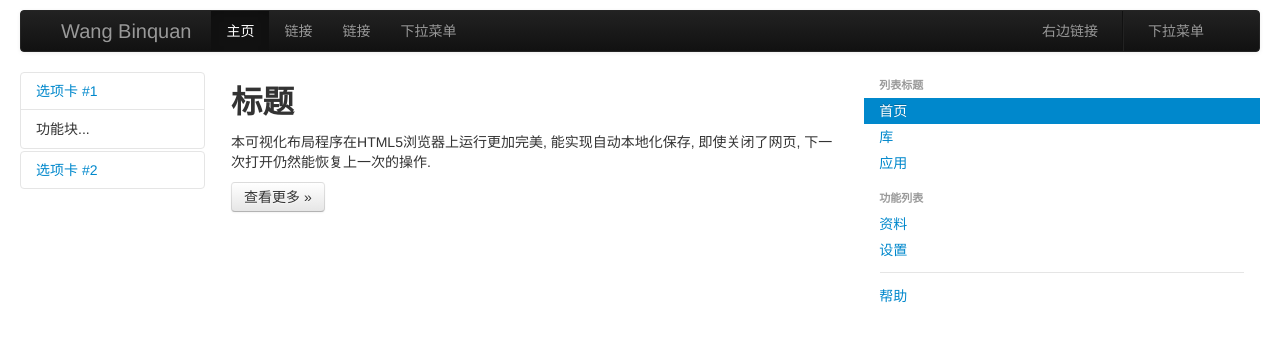
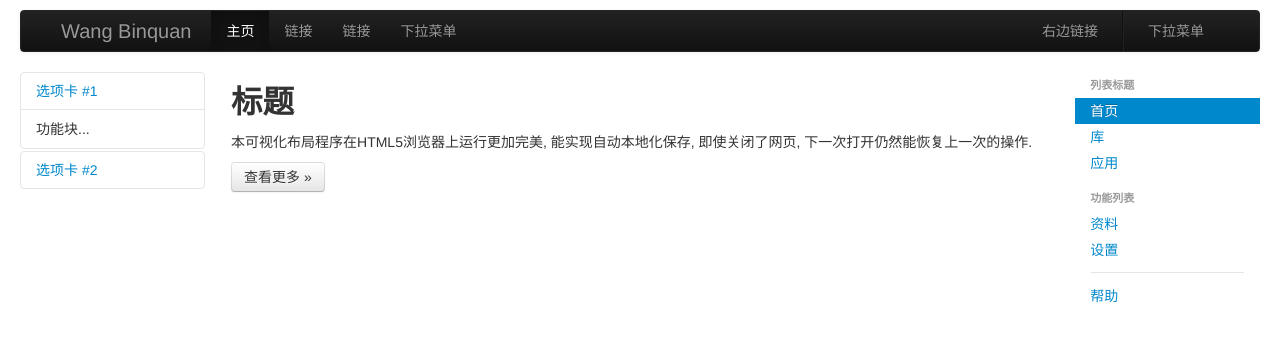
Before and after one commit to WangBinquan/WangBinquan.github.io, a plain HTML site: page index.html in a window 1280 px wide. Drawn offline with Linux system fonts and the light colour scheme.

Commit message:
platform

```diff
--- a/index.html
+++ b/index.html
@@ -108,7 +108,7 @@
 						</div>
 					</div>
 				</div>
-				<div class="span6">
+				<div class="span8">
 					<h2>
 						标题
 					</h2>
@@ -119,7 +119,7 @@
 						<a class="btn" href="#">查看更多 »</a>
 					</p>
 				</div>
-				<div class="span4">
+				<div class="span2">
 					<ul class="nav nav-list">
 						<li class="nav-header">
 							列表标题
```
